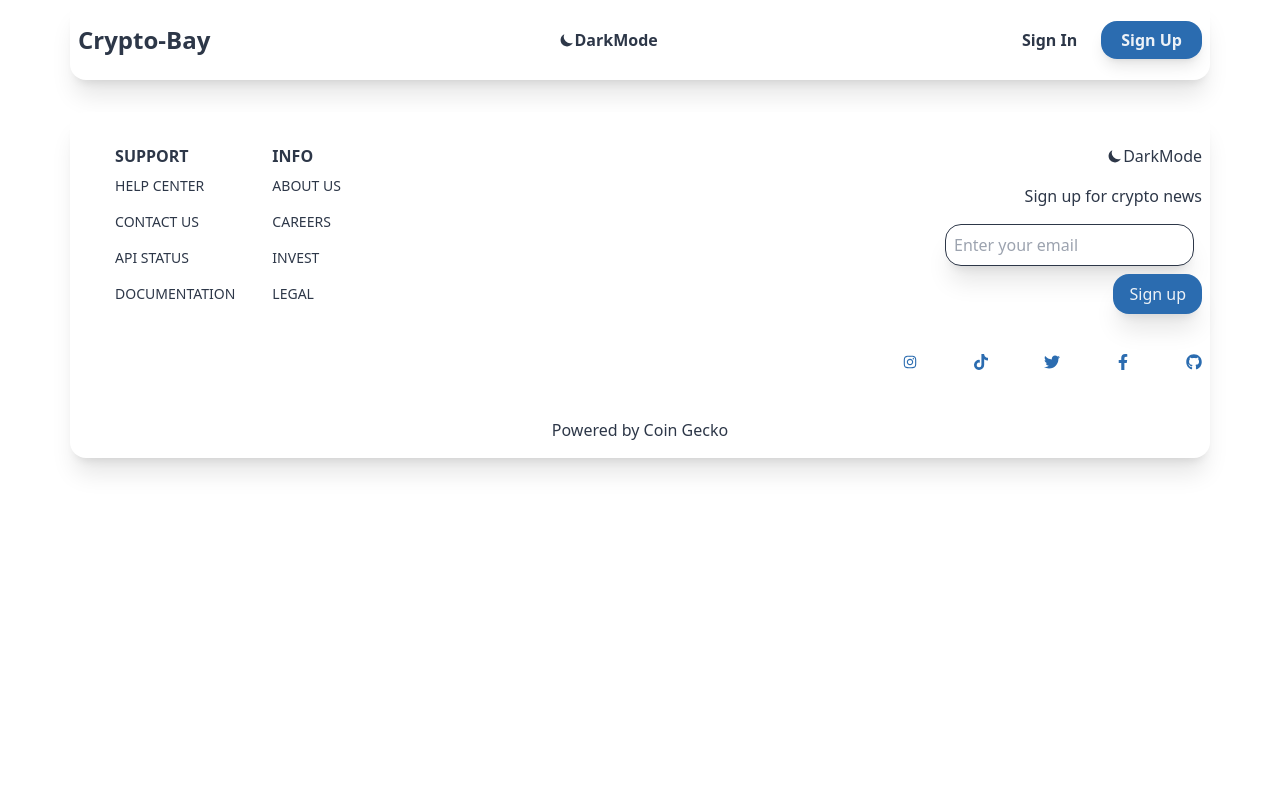
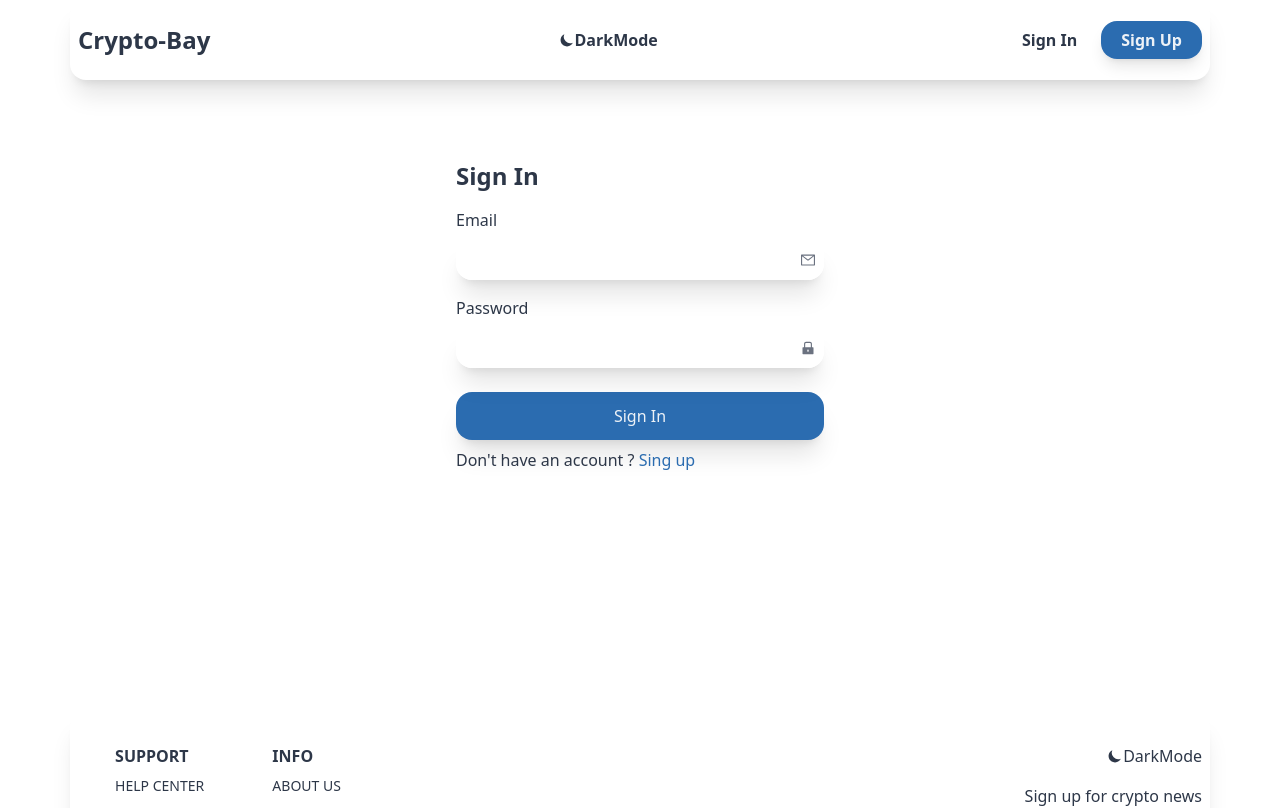
Before and after one commit to Danea-Gabriel/crypto-bay, a React (Vite) app: page /signin in a window 1280 px wide. Shown: the top 808 px of the page. Built offline with nearby package versions, Linux system fonts and the light colour scheme; no server answers.

Commit message:
Done Sign In Page

```diff
--- a/src/App.jsx
+++ b/src/App.jsx
@@ -30,7 +30,7 @@
       <Navbar />
       <Routes>
         <Route path="/" element={<Home coins={coins} />} />
-        <Route path="/" element={<SignIn />} />
+        <Route path="/signin" element={<SignIn />} />
         <Route path="/" element={<SignUp />} />
         <Route path="/" element={<Account />} />
         <Route path="/coin/:coinId" element={<CoinPage />}>
--- a/src/routes/SignIn.jsx
+++ b/src/routes/SignIn.jsx
@@ -1,7 +1,46 @@
 import React from "react";
+import { AiFillLock, AiOutlineMail } from "react-icons/ai";
+import { Link } from "react-router-dom";
 
 const SignIn = () => {
-  return <div>SignIn</div>;
+  return (
+    <div>
+      <div className="max-w-[400px] mx-auto min-h-[600px] px-4 py-20">
+        <h1 className="text-2xl font-bold">Sign In</h1>
+        <form>
+          <div className="my-4">
+            <label> Email</label>
+            <div className="my-2 w-full relative rounded-2xl shadow-xl">
+              <input
+                className="w-full p-2 bg-primary  border-input rounded-2xl"
+                type="email"
+              />
+              <AiOutlineMail className="absolute right-2 top-3 text-gray-500" />
+            </div>
+          </div>
+          <div className="my-4">
+            <label>Password</label>
+            <div className="my-2 w-full relative rounded-2xl shadow-xl">
+              <input
+                className="w-full p-2 bg-primary  border-input rounded-2xl"
+                type="password"
+              />
+              <AiFillLock className="absolute right-2 top-3 text-gray-500" />
+            </div>
+          </div>
+          <button className="w-full my-2 p-3 bg-button text-btnText rounded-2xl shadow-xl">
+            Sign In
+          </button>
+        </form>
+        <p>
+          Don't have an account ?{" "}
+          <Link to="/singup" className="text-accent">
+            Sing up
+          </Link>
+        </p>
+      </div>
+    </div>
+  );
 };
 
 export default SignIn;
```
Also changed, not shown: src/components/TrendingCoins.jsx (+10 -3 lines).
